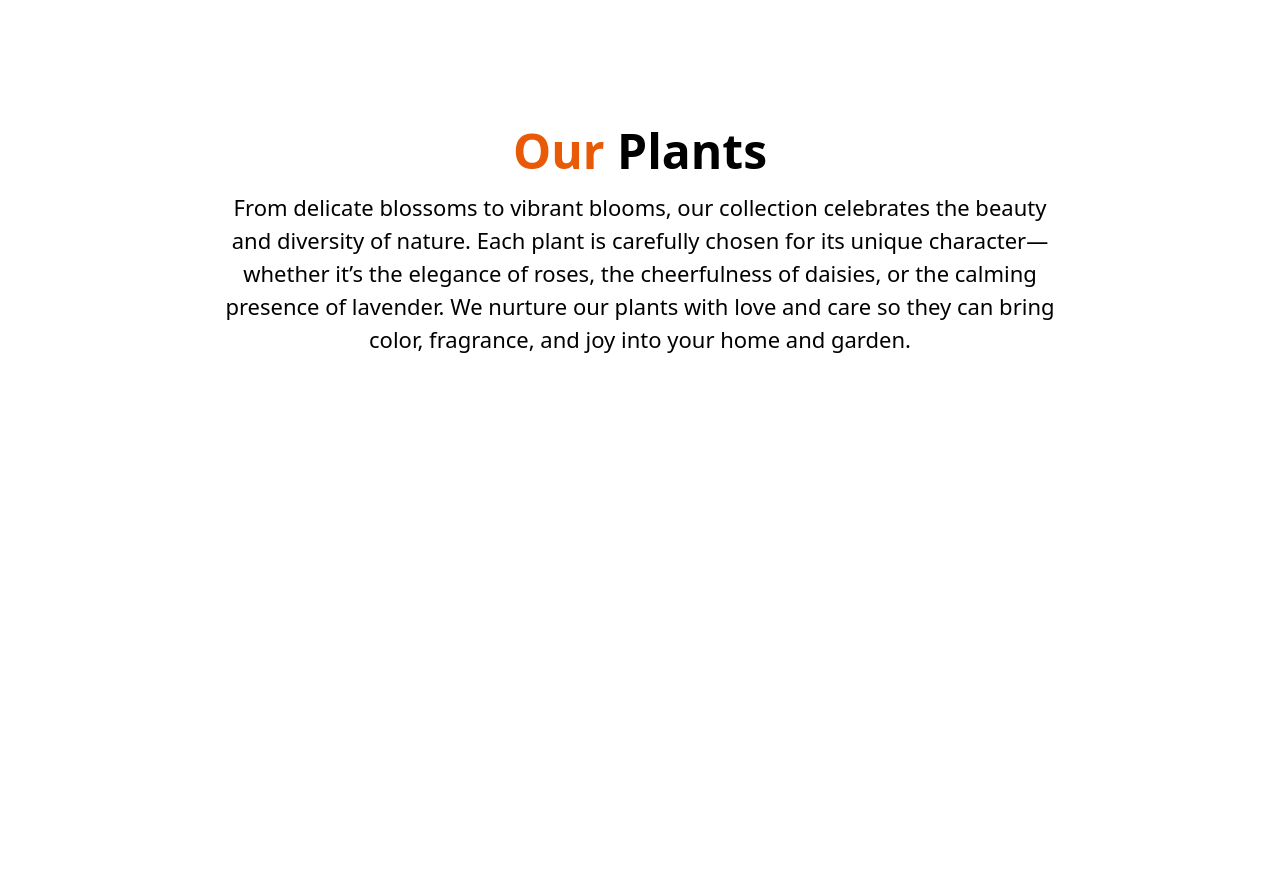
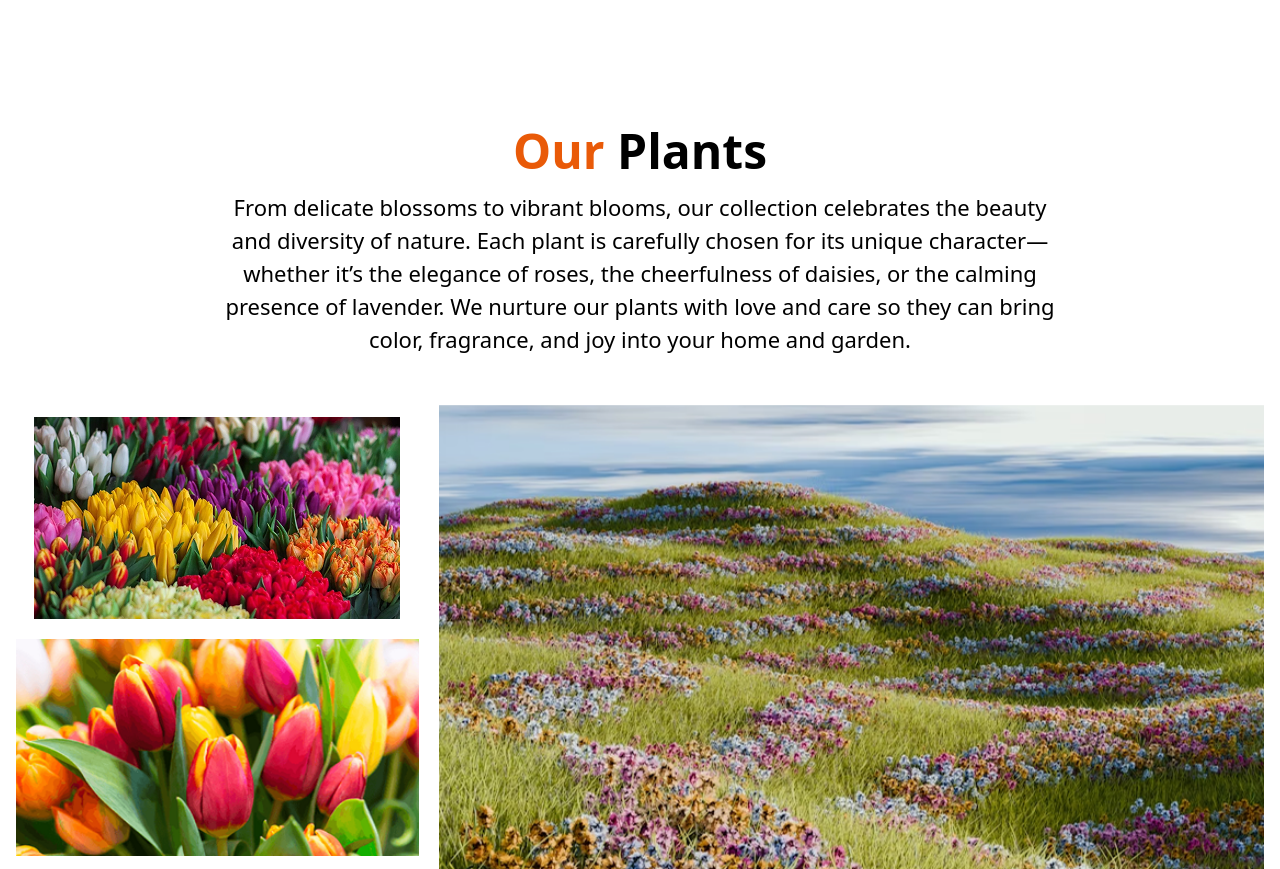
Before and after one commit to impressivecoder01/Assignment-002, a plain HTML site: page index.html in a window 1280 px wide. Shown: the part 2880-3749 px from the top of the page. Before the commit the page ends 3284 px from the top, so only its background shows below. Drawn offline with nearby package versions, Linux system fonts and the light colour scheme.

Commit message:
picture added our plants

```diff
--- a/index.html
+++ b/index.html
@@ -143,11 +143,25 @@
           </section>
           <!-- Flower & Plants Lover section end -->
            <!-- latest deal start -->
-            <section class="max-w-7xl mx-auto mt-32 md:mt-36">
+            <section class="px-4 max-w-7xl mx-auto mt-32 md:mt-36">
                 <div class="text-center">
                 <h3 class="font-bold text-2xl md:text-5xl"><span class="text-[#E95A08]">Our</span> Plants</h3>
                 <p class="text-[14px] md:text-[22px] mt-4 mb-6 md:mb-12 w-2/3 mx-auto">From delicate blossoms to vibrant blooms, our collection celebrates the beauty and diversity of nature. Each plant is carefully chosen for its unique character—whether it’s the elegance of roses, the cheerfulness of daisies, or the calming presence of lavender. We nurture our plants with love and care so they can bring color, fragrance, and joy into your home and garden.</p>
              </div>
+             <!-- img main div -->
+              <div class="grid grid-cols-1 gap-5 md:grid-cols-3 items-center justify-center">
+                <!-- box one -->
+                <div class="w-full flex flex-col gap-5 items-center justify-center">
+                    <div>
+                        <img class="w-full md:" src="./assets/deal-bloom.png" alt="">
+                    </div>
+                    <img class="w-full md:" src="./assets/deal-ana.png" alt="">
+                </div>
+                <div class="md:col-span-2">
+                    <!-- box two -->
+                    <img class="w-full md:col-span-3" src="./assets/deal-zabo.png" alt="">
+                </div>
+              </div>
             </section>
 
     </main>
```
